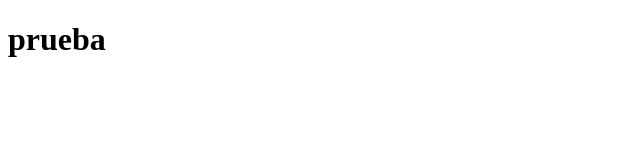
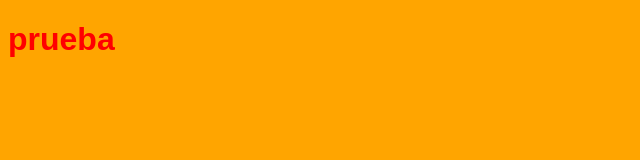
Before and after one commit to rubo1999/prueba, a plain HTML site: page index.html in a window 1280 px wide. Shown: the whole page, without its empty margins (0-640 px from the left). Drawn offline with Linux system fonts and the light colour scheme.

Commit message:
creación fichero CSS

```diff
--- /dev/null
+++ b/css/estilo.css
@@ -0,0 +1,5 @@
+body{
+	font-family: sans-serif;
+	background-color: orange;
+	color: red;
+}
--- a/index.html
+++ b/index.html
@@ -3,6 +3,7 @@
 <head>
 	<meta charset="utf-8">
 	<title></title>
+	<link rel="stylesheet" type="text/css" href="css/estilo.css">
 </head>
 <body>
 	<h1>prueba</h1>
```
